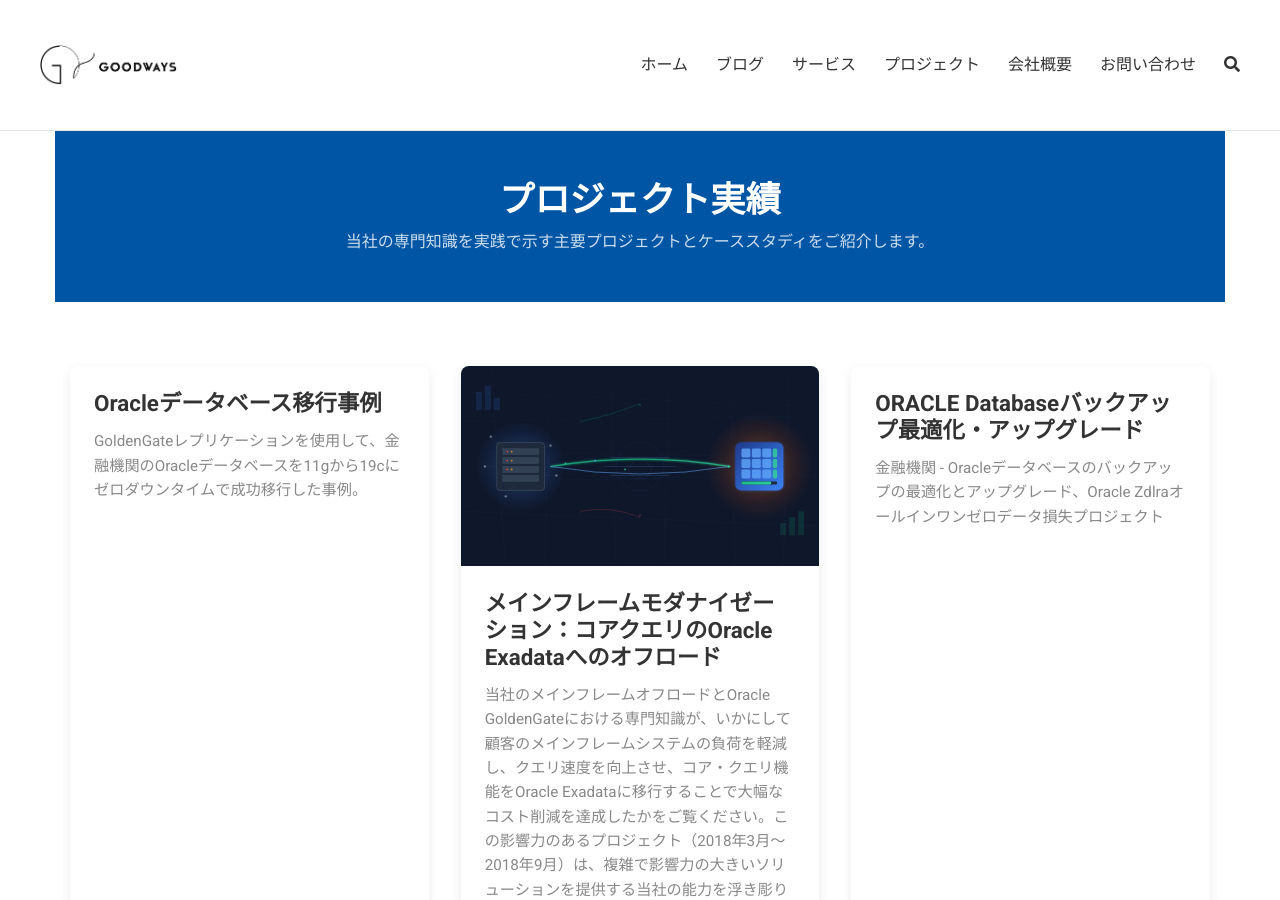
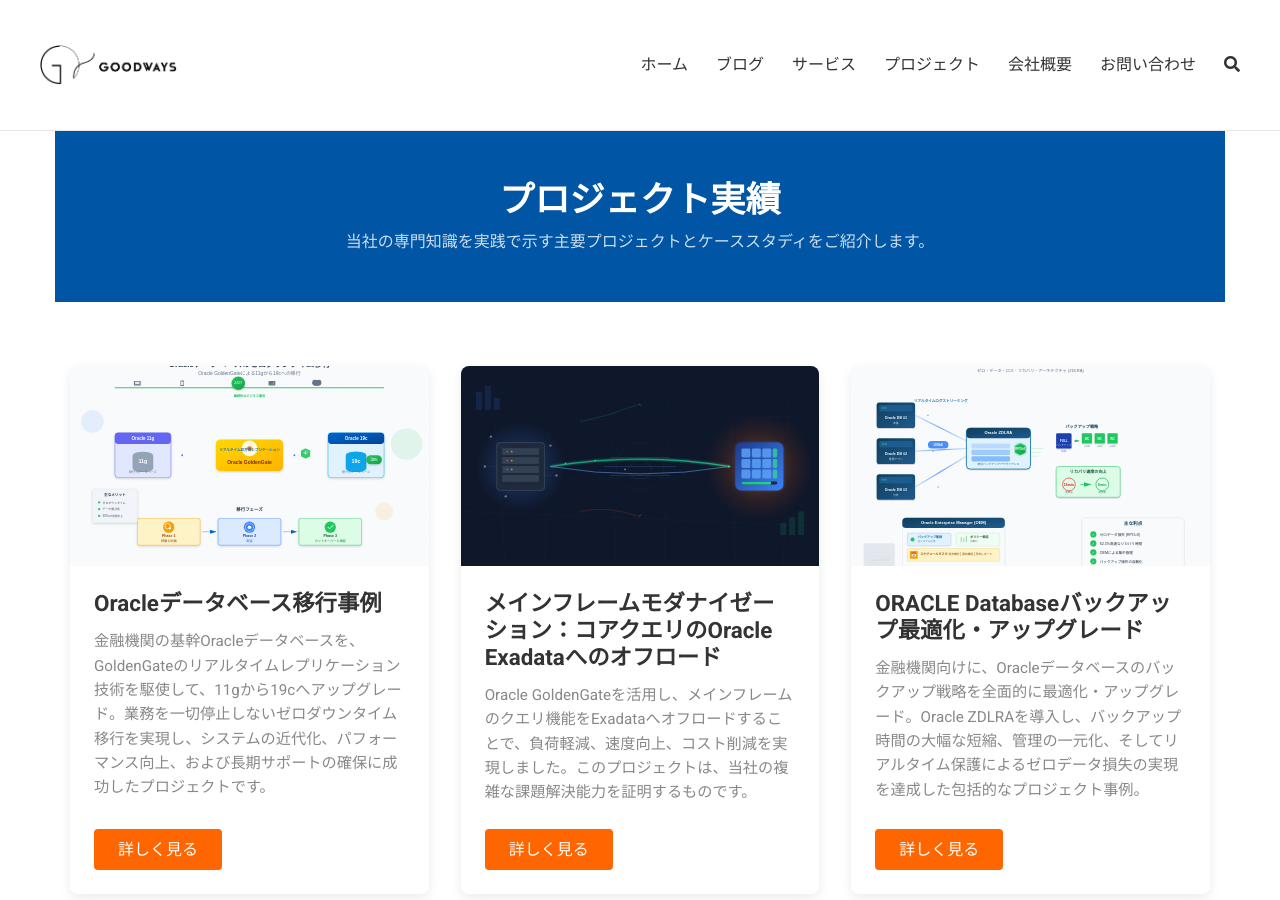
Before and after one commit to goodwaysIT/ja, a Jekyll site: the page built from projects/index.html, in a window 1280 px wide and 900 px high. Built offline with Jekyll 4.4.1, drawn with Linux system fonts in a browser that asks for light colours.

Commit message:
fix it for project pages

```diff
--- a/_projects/ORACLE-Database-Backup-Optimization-and-Upgrade-Project.md
+++ b/_projects/ORACLE-Database-Backup-Optimization-and-Upgrade-Project.md
@@ -2,12 +2,15 @@
 layout: page
 title: "ORACLE Databaseバックアップ最適化・アップグレード"
 description: "本記事では、主に、バックアップ/リカバリ時間の長さ、アーカイブログの容量の多さ、バックアップのタイミングの悪さ、バックアップジョブの分散、データ損失のリスク、バックアップ管理の難しさといった問題を解決するために、既存のバックアップ戦略とバックアップアーキテクチャを最適化する方法をお客様がどのように支援しているかについて紹介します。"
-excerpt: "金融機関 - Oracleデータベースのバックアップの最適化とアップグレード、Oracle Zdlraオールインワンゼロデータ損失プロジェクト"
+excerpt: "金融機関向けに、Oracleデータベースのバックアップ戦略を全面的に最適化・アップグレード。Oracle ZDLRAを導入し、バックアップ時間の大幅な短縮、管理の一元化、そしてリアルタイム保護によるゼロデータ損失の実現を達成した包括的なプロジェクト事例。"
 order: 3
-tags: [「Oracle」、「Oracle Exadata」、「バックアップ戦略の最適化」、「集中管理」、「高速リカバリ」、「ゼロデータ損失」]
+image: /assets/images/case-studies/oracle-backup-optimization-architecture.svg
+tags: ["Oracle", "Oracle Exadata", "バックアップ戦略の最適化", "集中管理", "高速リカバリ", "ゼロデータ損失"]
 ---
 
 # ORACLE Databaseバックアップ最適化・アップグレードプロジェクト
+
+![Oracle Database Backup Optimization Architecture]({{ '/assets/images/case-studies/oracle-backup-optimization-architecture.svg' | relative_url }})
 
 ## 背景
 お客様の業務運用の発展に伴い、各データベースのデータ量は徐々に増加しています。同時に、新規業務の急成長により、月に約3～8の新しいデータベースがデプロイされています。データベースのバックアップとリカバリは重大な課題に直面しています：
--- a/_projects/mainframe-query-offload-exadata-case-study.md
+++ b/_projects/mainframe-query-offload-exadata-case-study.md
@@ -2,7 +2,7 @@
 layout: page
 title: "メインフレームモダナイゼーション：コアクエリのOracle Exadataへのオフロード"
 description: "導入事例：当社チームがGoldenGateを使用してメインフレームのクエリアプリケーションをOracle Exadataにオフロードし、主要顧客のコストを大幅に削減し、パフォーマンスを向上させた方法。"
-excerpt: "当社のメインフレームオフロードとOracle GoldenGateにおける専門知識が、いかにして顧客のメインフレームシステムの負荷を軽減し、クエリ速度を向上させ、コア・クエリ機能をOracle Exadataに移行することで大幅なコスト削減を達成したかをご覧ください。この影響力のあるプロジェクト（2018年3月～2018年9月）は、複雑で影響力の大きいソリューションを提供する当社の能力を浮き彫りにします。"
+excerpt: "Oracle GoldenGateを活用し、メインフレームのクエリ機能をExadataへオフロードすることで、負荷軽減、速度向上、コスト削減を実現しました。このプロジェクトは、当社の複雑な課題解決能力を証明するものです。"
 order: 2
 image: /assets/images/case-studies/mainframe-exadata-offload-overview.svg # 替换为项目主图
 tags: ["メインフレームモダナイゼーション", "Oracle Exadata", "GoldenGate", "コスト最適化", "パフォーマンスチューニング", "EBCDIC", "レガシーシステム移行"]
--- a/_projects/oracle-migration-case-study.md
+++ b/_projects/oracle-migration-case-study.md
@@ -2,11 +2,15 @@
 layout: page
 title: "Oracleデータベース移行事例"
 description: "GoldenGateを使用して、金融機関がゼロダウンタイムでOracle 19cに移行するのを支援した方法。"
-excerpt: "GoldenGateレプリケーションを使用して、金融機関のOracleデータベースを11gから19cにゼロダウンタイムで成功移行した事例。"
+excerpt: "金融機関の基幹Oracleデータベースを、GoldenGateのリアルタイムレプリケーション技術を駆使して、11gから19cへアップグレード。業務を一切停止しないゼロダウンタイム移行を実現し、システムの近代化、パフォーマンス向上、および長期サポートの確保に成功したプロジェクトです。"
 order: 1
+image: /assets/images/case-studies/oracle-migration-case-study.svg
+tags: ["Oracle", "Oracle Exadata", "ゼロダウンタイム", "ゼロデータ損失", "Oracle GoldenGate"]
 ---
 
 # Oracleデータベース移行事例
+
+![Oracle Database Migration Case Study]({{ '/assets/images/case-studies/oracle-migration-case-study.svg' | relative_url }})
 
 ## クライアント概要
 
```
Also changed, not shown: assets/images/case-studies/near-real-time-data-platform.svg, assets/images/case-studies/oracle-backup-optimization-architecture.svg (added), assets/images/case-studies/oracle-migration-case-study.svg (added).
